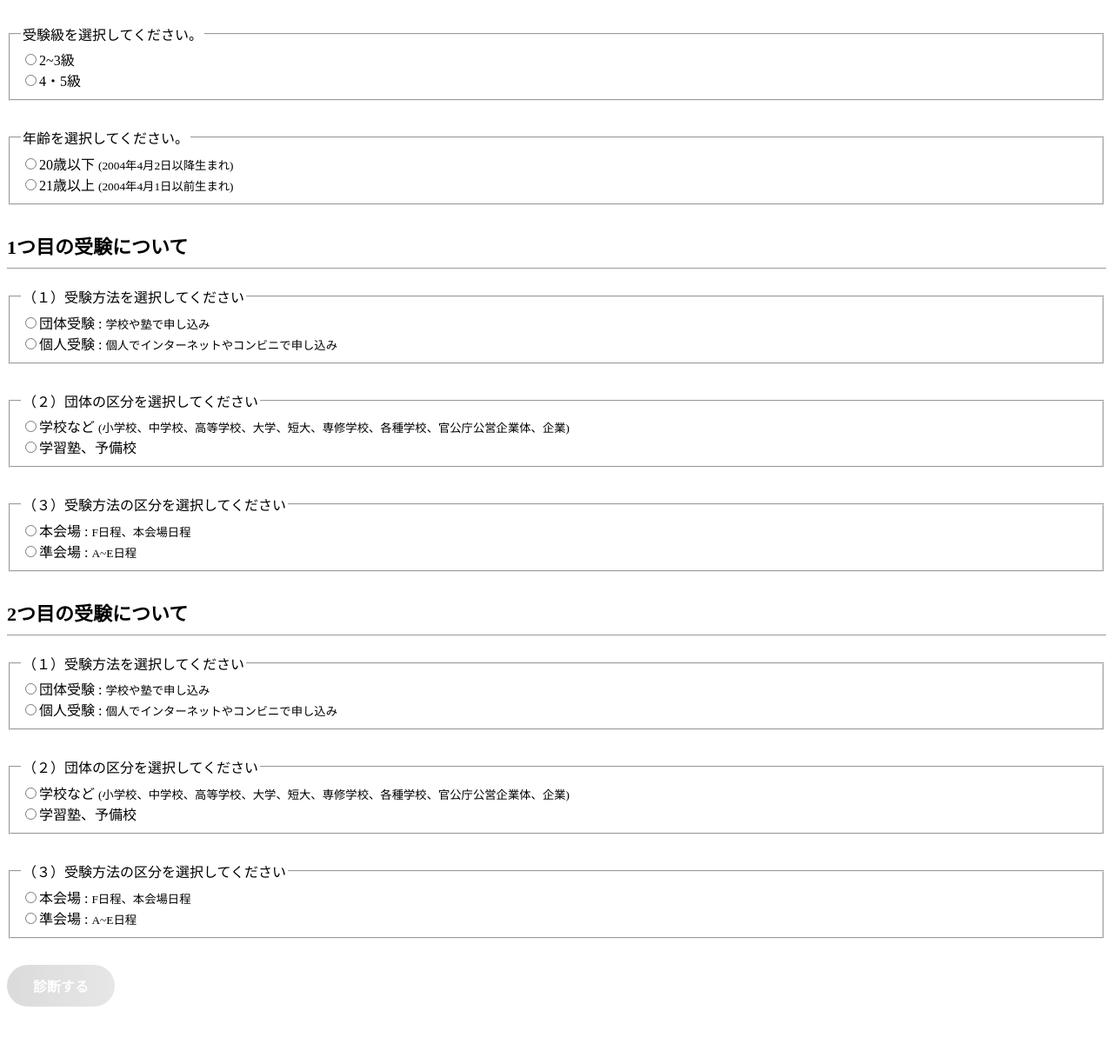
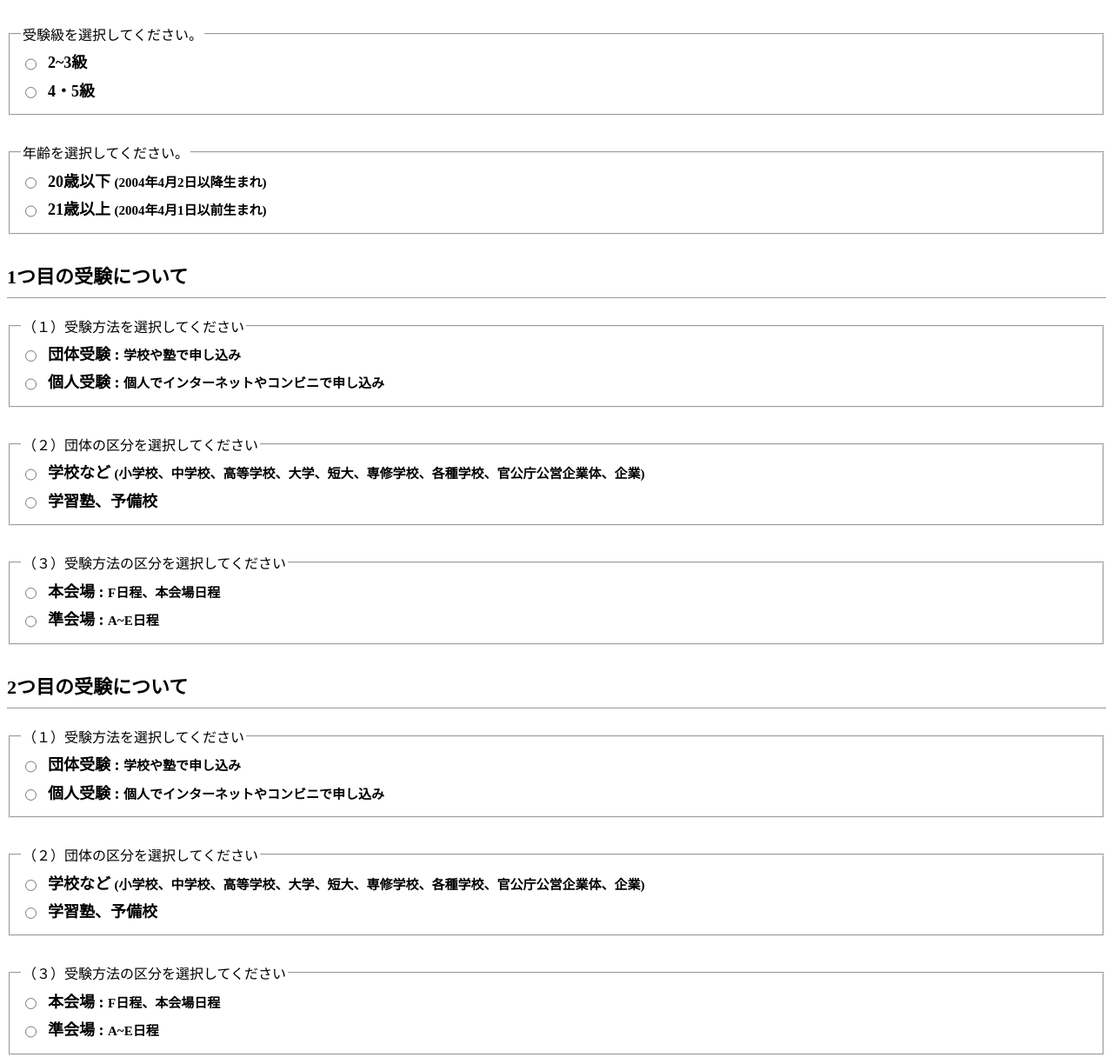
Before and after one commit to nadia-kouta-ozawa/eiken-re-application-diagnostic, a plain HTML site: page index.html in a window 1280 px wide. Shown: the part 85-1301 px from the top of the page at 87% size. Drawn offline with Linux system fonts and the light colour scheme.

Commit message:
css修正

```diff
--- a/index.html
+++ b/index.html
@@ -18,6 +18,16 @@
 		}
 	.co-app-diagnosis__form {
 			margin-bottom: 30px;
+			label,input {
+				cursor: pointer;
+			}
+			label {
+				font-size: 18px;
+				font-weight: bold;
+				display: flex;
+				gap: 10px;
+				line-height: 1.8;
+			}
 	}
 	.co-app-diagnosis__form .submit-btn {
 		margin-block: 30px;
@@ -112,96 +122,128 @@
 			<fieldset>
 				<legend>受験級を選択してください。</legend>
 				<div>
+					<label for="g2-3">
 						<input type="radio" id="g2-3" name="grade" value="2～3級" v-model="grade" />
-					<label for="g2-3">2~3級</label>
+						<span>2~3級</span>
+					</label>
 				</div>
 				<div>
+					<label for="g4-5">
 						<input type="radio" id="g4-5" name="grade" value="4・5級" v-model="grade" />
-					<label for="g4-5">4・5級</label>
+						<span>4・5級</span>
+					</label>
 				</div>
 			</fieldset>
 			<!-- 年齢 -->
 			<fieldset>
 				<legend>年齢を選択してください。</legend>
 				<div>
+					<label for="under20">
 						<input type="radio" id="under20" name="age" value="20才以下" v-model="age" />
-					<label for="under20">20歳以下 <small>(2004年4月2日以降生まれ)</small></label>
+						<span>20歳以下 <small>(2004年4月2日以降生まれ)</small></span>
+					</label>
 				</div>
 				<div>
+					<label for="over21">
 						<input type="radio" id="over21" name="age" value="21才以上" v-model="age" />
-					<label for="over21">21歳以上 <small>(2004年4月1日以前生まれ)</small></label>
+						<span>21歳以上 <small>(2004年4月1日以前生まれ)</small></span>
+				</label>
 				</div>
 			</fieldset>
 			<h2>1つ目の受験について</h2>
 			<fieldset>
 				<legend>（１）受験方法を選択してください</legend>
 				<div>
+					<label for="firstApplication-type1">
 						<input type="radio" id="firstApplication-type1" name="firstApplication-type" value="団体" v-model="firstApp.type" />
-					<label for="firstApplication-type1">団体受験 : <small>学校や塾で申し込み</small></label>
+						<span>団体受験 : <small>学校や塾で申し込み</small></span>
+					</label>
 				</div>
 				<div>
+					<label for="firstApplication-type2">
 						<input type="radio" id="firstApplication-type2" name="firstApplication-type" value="個人" v-model="firstApp.type" />
-					<label for="firstApplication-type2">個人受験 : <small>個人でインターネットやコンビニで申し込み</small></label>
+						<span>個人受験 : <small>個人でインターネットやコンビニで申し込み</small></span>
+					</label>
 				</div>
 			</fieldset>
 			<!-- 団体区分のフィールドセット - 常に表示するが個人受験時は非活性 -->
 			<fieldset :class="{ 'disabled': firstApp.type === '個人' }">
 				<legend>（２）団体の区分を選択してください</legend>
 				<div>
+					<label for="firstApplication-organizationType1">
 						<input type="radio" id="firstApplication-organizationType1" name="firstApplication-organizationType" value="学校" v-model="firstApp.organizationType" :disabled="firstApp.type === '個人'" />
-					<label for="firstApplication-organizationType1">学校など <small>(小学校、中学校、高等学校、大学、短大、専修学校、各種学校、官公庁公営企業体、企業)</small></label>
+						<span>学校など <small>(小学校、中学校、高等学校、大学、短大、専修学校、各種学校、官公庁公営企業体、企業)</small></span>
+					</label>
 				</div>
 				<div>
+					<label for="firstApplication-organizationType2">
 						<input type="radio" id="firstApplication-organizationType2" name="firstApplication-organizationType" value="塾" v-model="firstApp.organizationType" :disabled="firstApp.type === '個人'" />
-					<label for="firstApplication-organizationType2">学習塾、予備校</label>
+						<span>学習塾、予備校</span>
+					</label>
 				</div>
 			</fieldset>
 			<!-- 受験方法区分のフィールドセット - 常に表示するが個人受験時は非活性 -->
 			<fieldset :class="{ 'disabled': firstApp.type === '個人' }">
 				<legend>（３）受験方法の区分を選択してください</legend>
 				<div>
+					<label for="firstApplication-venue1">
 						<input type="radio" id="firstApplication-venue1" name="firstApplication-venue" value="本" v-model="firstApp.venue" :disabled="firstApp.type === '個人'" />
-					<label for="firstApplication-venue1">本会場 : <small>F日程、本会場日程</small></label>
+						<span>本会場 : <small>F日程、本会場日程</small></span>
+					</label>
 				</div>
 				<div>
+					<label for="firstApplication-venue2">
 						<input type="radio" id="firstApplication-venue2" name="firstApplication-venue" value="準" v-model="firstApp.venue" :disabled="firstApp.type === '個人'" />
-					<label for="firstApplication-venue2">準会場 : <small>A~E日程</small></label>
+						<span>準会場 : <small>A~E日程</small></span>
+					</label>
 				</div>
 			</fieldset>
 			<h2>2つ目の受験について</h2>
 			<fieldset>
 				<legend>（１）受験方法を選択してください</legend>
 				<div>
+					<label for="secondApplication-type1">
 						<input type="radio" id="secondApplication-type1" name="secondApplication-type" value="団体" v-model="secondApp.type" />
-					<label for="secondApplication-type1">団体受験 : <small>学校や塾で申し込み</small></label>
+						<span>団体受験 : <small>学校や塾で申し込み</small></span>
+					</label>
 				</div>
 				<div>
+					<label for="secondApplication-type2">
 						<input type="radio" id="secondApplication-type2" name="secondApplication-type" value="個人" v-model="secondApp.type" />
-					<label for="secondApplication-type2">個人受験 : <small>個人でインターネットやコンビニで申し込み</small></label>
+						<span>個人受験 : <small>個人でインターネットやコンビニで申し込み</small></span>
+					</label>
 				</div>
 			</fieldset>
 			<!-- 団体区分のフィールドセット - 常に表示するが個人受験時は非活性 -->
 			<fieldset :class="{ 'disabled': secondApp.type === '個人' }">
 				<legend>（２）団体の区分を選択してください</legend>
 				<div>
+					<label for="secondApplication-organizationType1">
 						<input type="radio" id="secondApplication-organizationType1" name="secondApplication-organizationType" value="学校" v-model="secondApp.organizationType" :disabled="secondApp.type === '個人'" />
-					<label for="secondApplication-organizationType1">学校など <small>(小学校、中学校、高等学校、大学、短大、専修学校、各種学校、官公庁公営企業体、企業)</small></label>
+						<span>学校など <small>(小学校、中学校、高等学校、大学、短大、専修学校、各種学校、官公庁公営企業体、企業)</small></span>
+					</label>
 				</div>
 				<div>
+					<label for="secondApplication-organizationType2">
 						<input type="radio" id="secondApplication-organizationType2" name="secondApplication-organizationType" value="塾" v-model="secondApp.organizationType" :disabled="secondApp.type === '個人'" />
-					<label for="secondApplication-organizationType2">学習塾、予備校</label>
+						<span>学習塾、予備校</span>
+					</label>
 				</div>
 			</fieldset>
 			<!-- 受験方法区分のフィールドセット - 常に表示するが個人受験時は非活性 -->
 			<fieldset :class="{ 'disabled': secondApp.type === '個人' }">
 				<legend>（３）受験方法の区分を選択してください</legend>
 				<div>
+					<label for="secondApplication-venue1">
 						<input type="radio" id="secondApplication-venue1" name="secondApplication-venue" value="本" v-model="secondApp.venue" :disabled="secondApp.type === '個人'" />
-					<label for="secondApplication-venue1">本会場 : <small>F日程、本会場日程</small></label>
+						<span>本会場 : <small>F日程、本会場日程</small></span>
+					</label>
 				</div>
 				<div>
+					<label for="secondApplication-venue2">
 						<input type="radio" id="secondApplication-venue2" name="secondApplication-venue" value="準" v-model="secondApp.venue" :disabled="secondApp.type === '個人'" />
-					<label for="secondApplication-venue2">準会場 : <small>A~E日程</small></label>
+						<span>準会場 : <small>A~E日程</small></span>
+					</label>
 				</div>
 			</fieldset>
 
```
Lines whose indentation alone changed are shown as unchanged.
